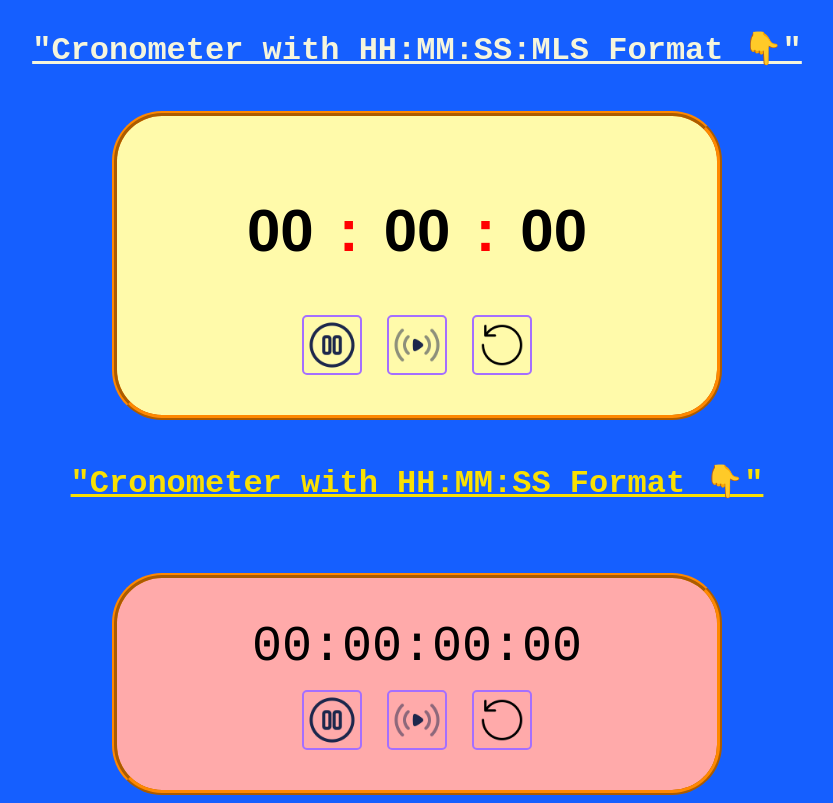
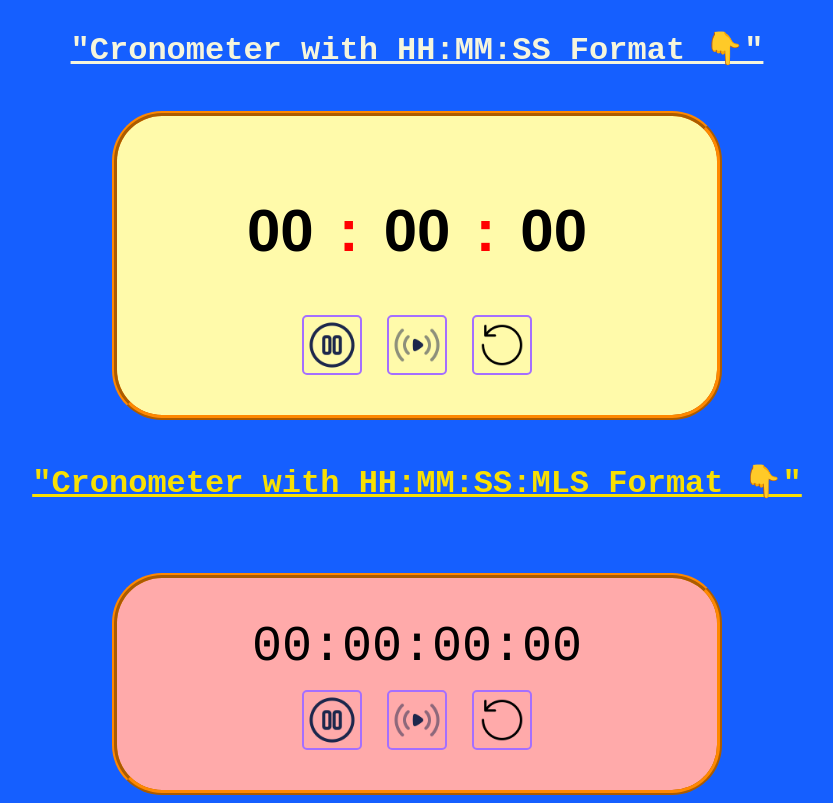
Before and after one commit to mostafa1350/StopWatch, a plain HTML site: page main/index.html in a window 1280 px wide. Shown: the whole page, without its empty margins (223-1056 px from the left). Drawn offline with Linux system fonts and the light colour scheme.

Commit message:
End Update

```diff
--- a/main/index.html
+++ b/main/index.html
@@ -9,7 +9,7 @@
     <title>Stop-Watch</title>
 </head>
 <body>
-    <h1 style="color: beige; font-family: 'Courier New', Courier, monospace;   text-decoration: underline;"> "Cronometer with HH:MM:SS:MLS Format 👇"</h1>
+    <h1 style="color: beige; font-family: 'Courier New', Courier, monospace;   text-decoration: underline;"> "Cronometer with HH:MM:SS Format 👇"</h1>
 
     <div class="Coronometr1">
         <div class="ShowTimeClass">
@@ -29,7 +29,7 @@
     </div>
 
     <!-- ============================== -->
-    <h1 style="color: rgb(248, 224, 4); font-family: 'Courier New', Courier, monospace;   text-decoration: underline;"> "Cronometer with HH:MM:SS Format 👇"</h1>
+    <h1 style="color: rgb(248, 224, 4); font-family: 'Courier New', Courier, monospace;   text-decoration: underline;"> "Cronometer with HH:MM:SS:MLS Format 👇"</h1>
 
     <div class="Coronometr2">
         <div id="ShowTimeClassTwo">
```
